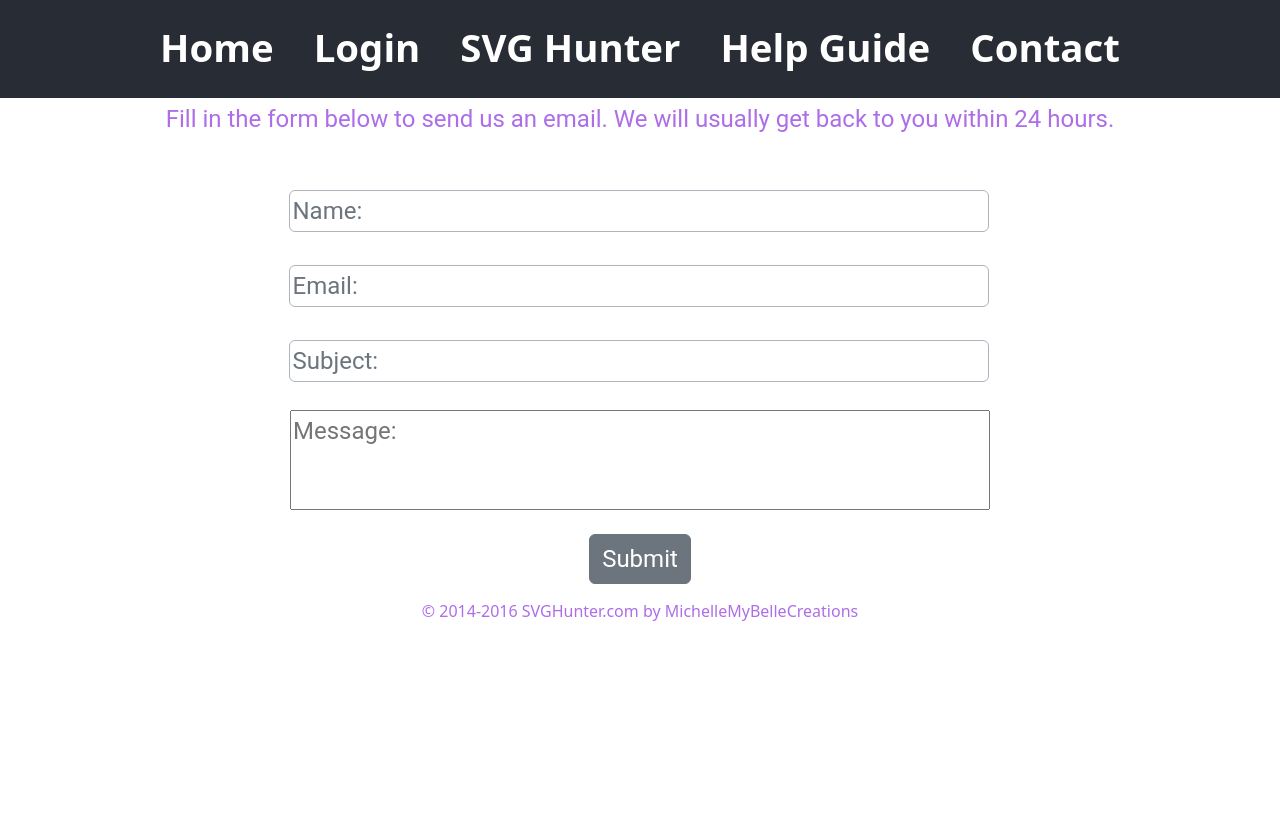
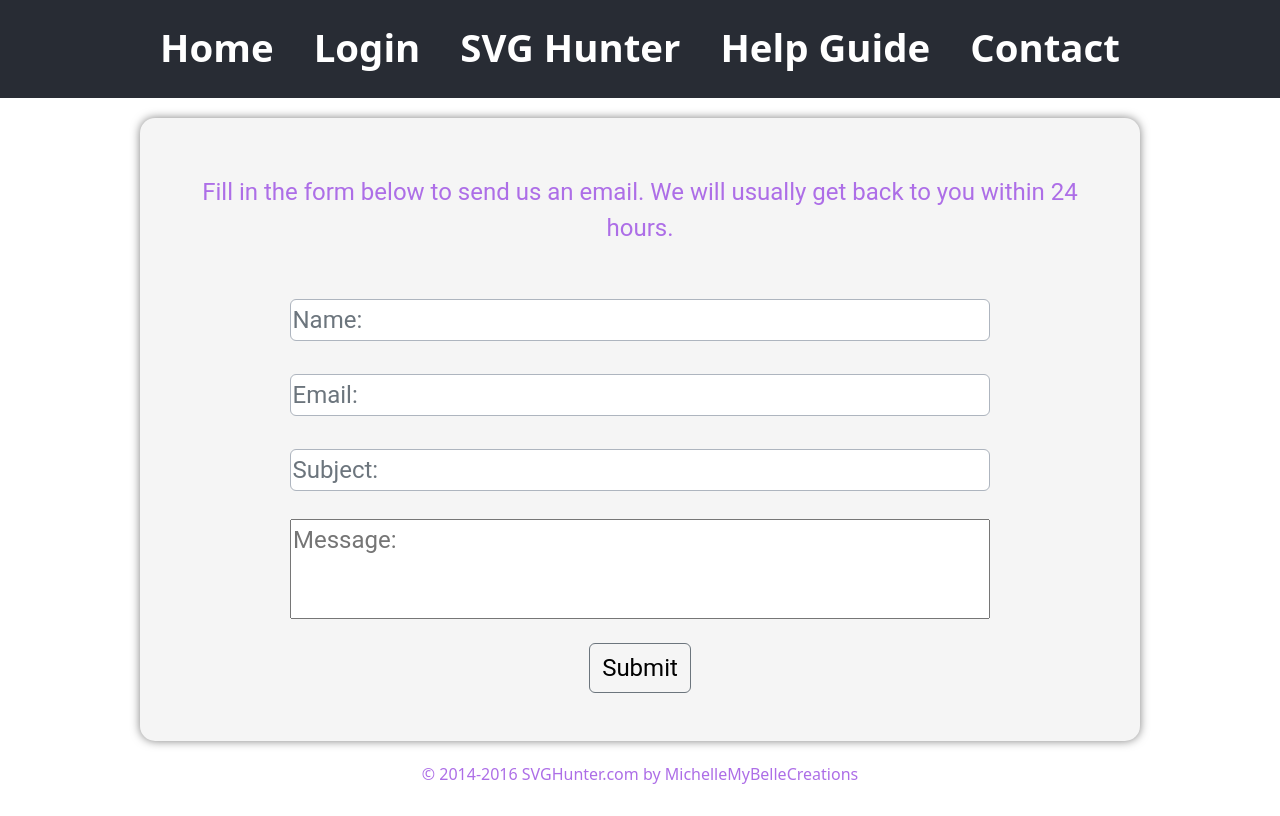
Before and after one commit to trevorerwin/svg-hunter, a React (Create React App) app in the folder client/svg-hunter-app/: page /contact in a window 1280 px wide. Shown: the part 642-1458 px from the top of the page. Before the commit the page ends 1295 px from the top, so only its background shows below. Built offline with nearby package versions, Linux system fonts and the light colour scheme.

Commit message:
added contact css styling

```diff
--- a/client/svg-hunter-app/src/App.css
+++ b/client/svg-hunter-app/src/App.css
@@ -54,7 +54,6 @@
   color: #ad6ee7
 }
 
-
 .login-signup-toggle,
 .forgot-password {
   font-size: 1.5rem;
@@ -71,6 +70,7 @@
   margin-top: 20px;
   /* Optional margin on the top */
 }
+
 
 .btn-login,
 .btn-password,
--- a/client/svg-hunter-app/src/Auth/ForgotPassword.jsx
+++ b/client/svg-hunter-app/src/Auth/ForgotPassword.jsx
@@ -42,11 +42,12 @@ const ForgotPassword = () => {
 
   return (
     <>
-      <h2 className="text-center">Forgot Password</h2>
       <div
         className="forgot-password"
         style={{ display: "flex", justifyContent: "center" }}
       >
+        <h2 className="text-center">Forgot Password</h2>
+
         <Form onSubmit={handleSubmit}>
           <FormGroup>
             <Label>Email:</Label>
--- a/client/svg-hunter-app/src/Landing/Contact.jsx
+++ b/client/svg-hunter-app/src/Landing/Contact.jsx
@@ -40,13 +40,20 @@ const Contact = () => {
     });
   };
 
-
   return (
     <>
       <div
         className="d-flex justify-content-center align-items-center"
         style={{
-          height: "60vh",
+          borderRadius: "15px",
+          backgroundColor: "whitesmoke",
+          boxShadow: "0 0 10px rgba(0, 0, 0, 0.5)",
+          width: "100%",
+          maxWidth: "1000px",
+          padding: "2rem",
+          margin: "0 auto",
+          marginTop: "20px",
+          flexDirection: "column",
         }}
       >
         <Form onSubmit={handleSubmit}>
@@ -152,6 +159,7 @@ const Contact = () => {
                 }}
                 className="submit-button"
                 type="submit"
+                id="change-button-color"
               >
                 Submit
               </Button>
@@ -161,7 +169,6 @@ const Contact = () => {
       </div>
     </>
   );
-
 };
 
 export default Contact;
--- a/client/svg-hunter-app/src/styles/Contact.css
+++ b/client/svg-hunter-app/src/styles/Contact.css
@@ -84,8 +84,9 @@ input[type="email"]:focus {
 
 #change-button-color:hover {
     background-color: #ad6ee7;
+    color: white;
 }
 
-#move-p-tag{
+#move-p-tag {
     margin-top: 25px;
 }
```
